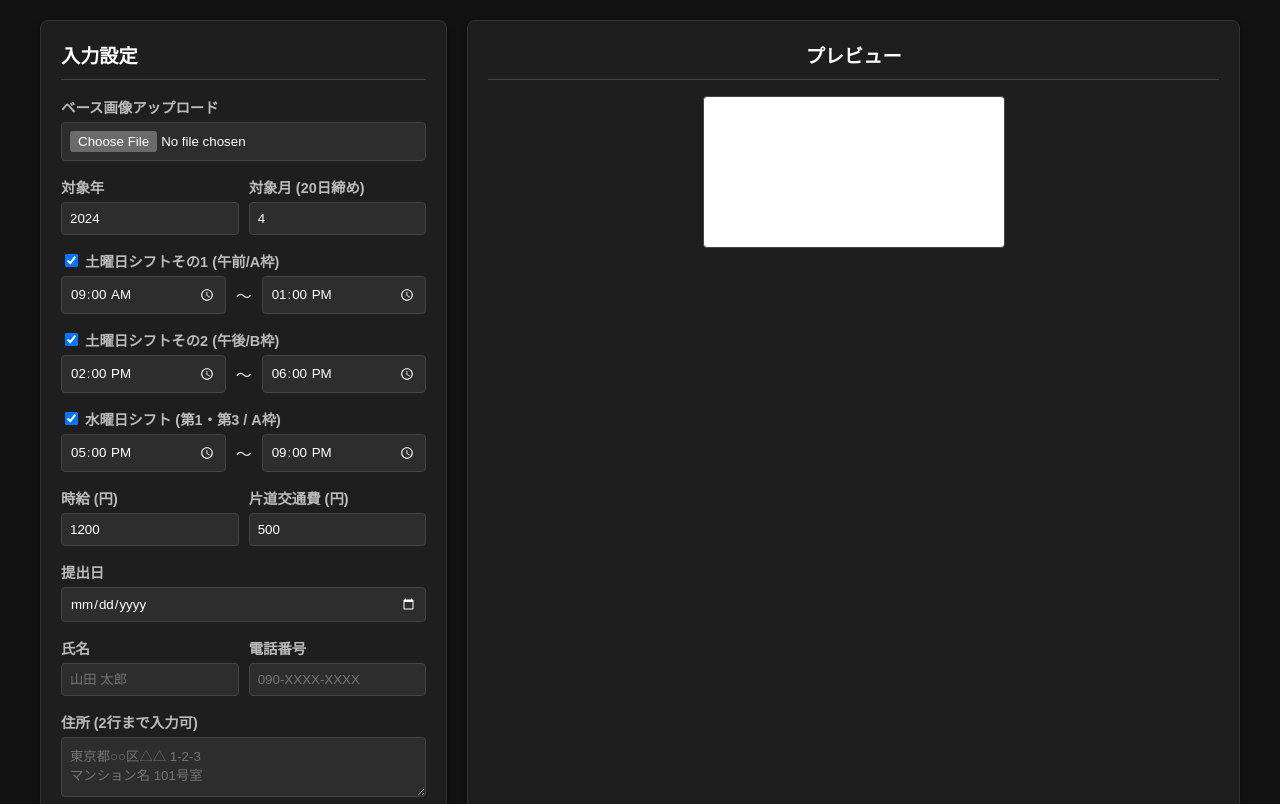
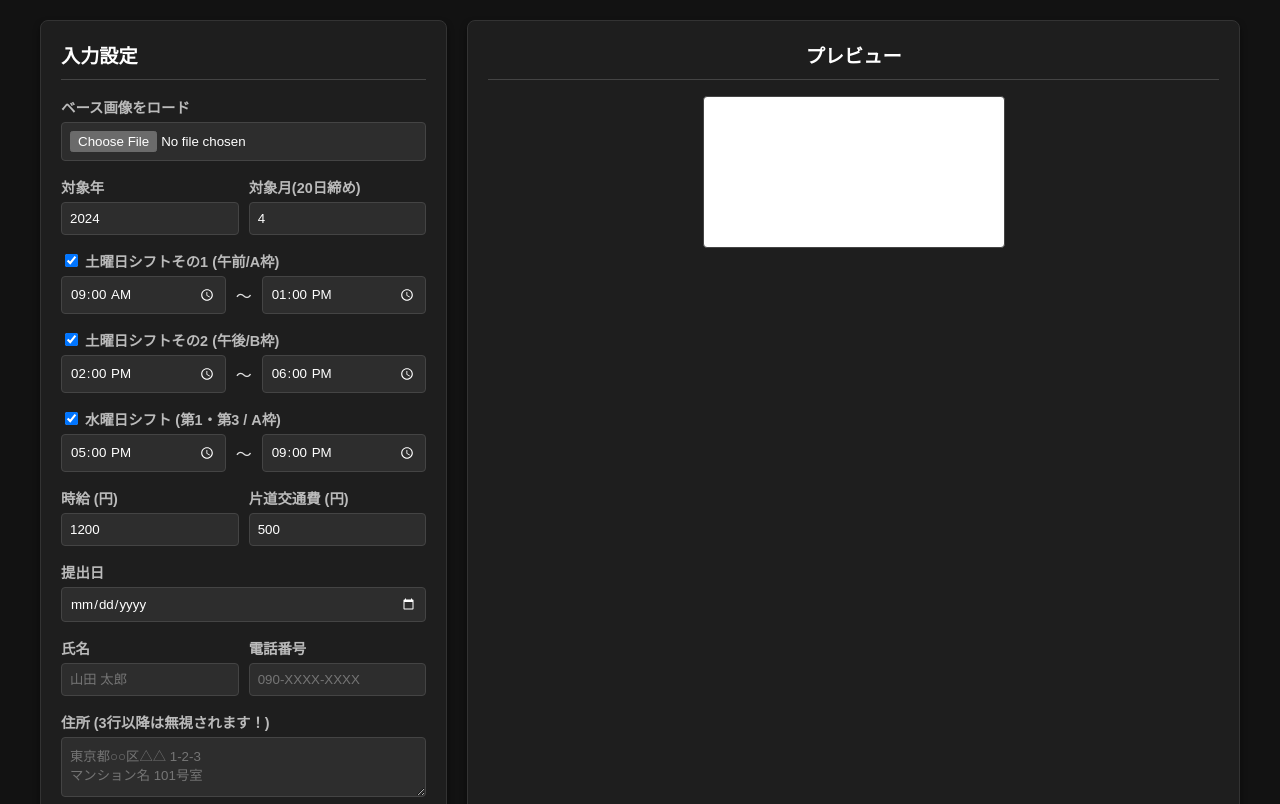
Before and after one commit to takunnma5286/shift_scheduler, a plain HTML site: page index.html in a window 1280 px wide. Shown: the top 804 px of the page. Drawn offline with Linux system fonts and the light colour scheme.

Commit message:
画像は別にアップロードしていない 別に3行以上入力はできる、無視されるだけで...

```diff
--- a/index.html
+++ b/index.html
@@ -158,7 +158,7 @@
         <div class="panel controls">
             <h2>入力設定</h2>
             <div class="form-group">
-                <label>ベース画像アップロード</label>
+                <label>ベース画像をロード</label>
                 <input type="file" id="baseImage" accept="image/jpeg, image/png">
             </div>
             <div class="form-group time-range">
@@ -167,7 +167,7 @@
                     <input type="number" id="year" value="2024">
                 </div>
                 <div style="flex:1">
-                    <label>対象月 (20日締め)</label>
+                    <label>対象月(20日締め)</label>
                     <input type="number" id="month" value="4" min="1" max="12">
                 </div>
             </div>
@@ -219,7 +219,7 @@
             </div>
 
             <div class="form-group">
-                <label>住所 (2行まで入力可)</label>
+                <label>住所 (3行以降は無視されます！)</label>
                 <textarea id="address" placeholder="東京都○○区△△ 1-2-3&#10;マンション名 101号室"></textarea>
             </div>
 
```
